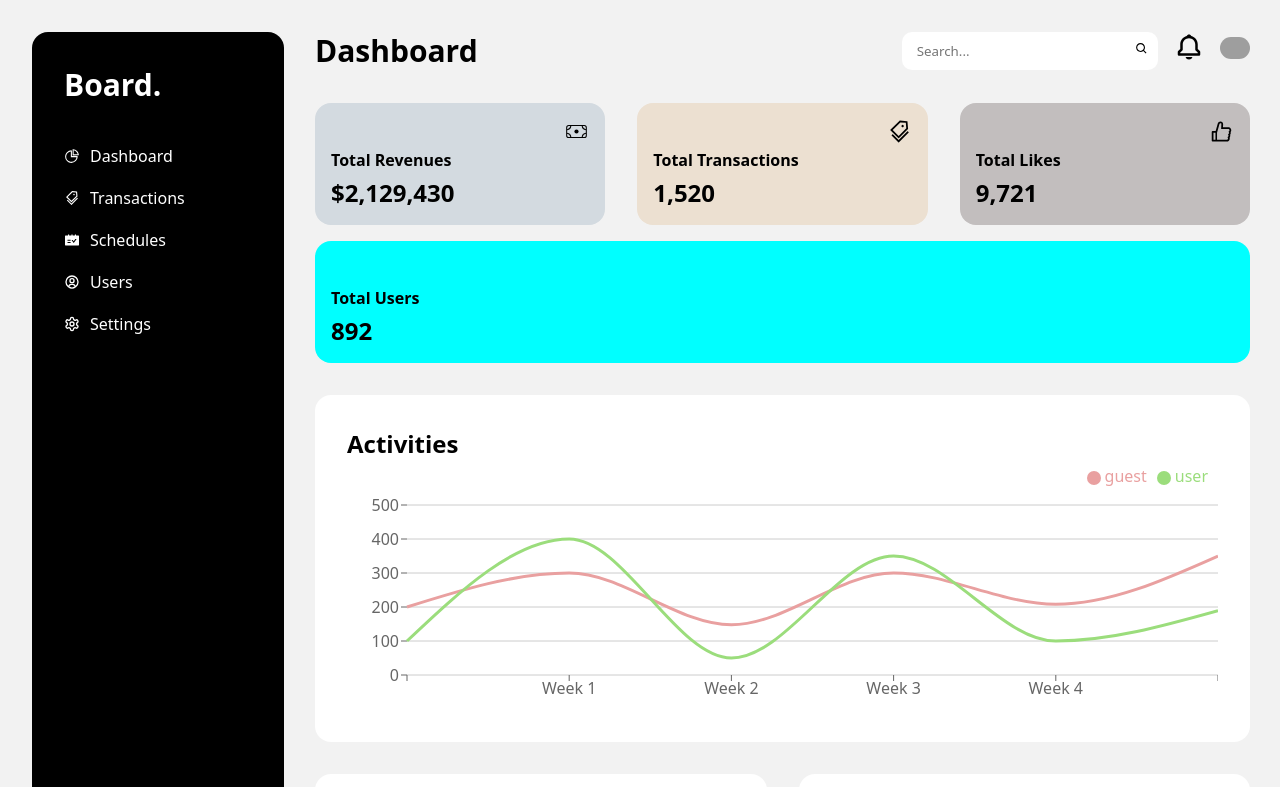
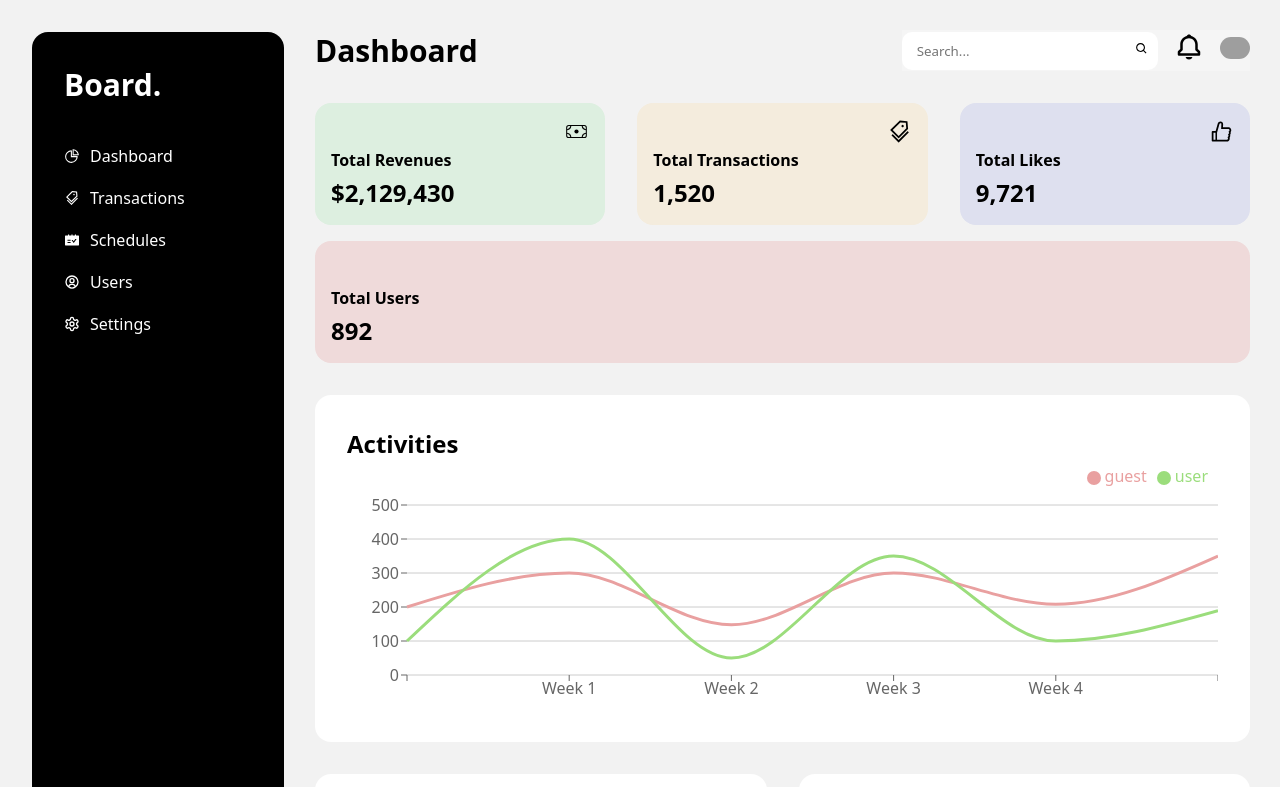
Before and after one commit to SasiSekarP/openinapp_front_end, a React (Create React App) app: page / in a window 1280 px wide. Shown: the top 787 px of the page. Built offline with nearby package versions, Linux system fonts and the light colour scheme; grey boxes are pictures that could not be loaded; some icons are missing.

Commit message:
color added

```diff
--- a/src/style/home.css
+++ b/src/style/home.css
@@ -80,6 +80,8 @@
     display: flex;
     column-gap: 1rem;
     align-items: center;
+    background-color: #F5F5F5;
+
 }
 
 .bellicon{
@@ -139,19 +141,23 @@
 }
 
 .aliceblue{
-    background-color: rgb(211, 218, 224);
+    background-color: #DDEFE0;
+;
 }
 
 .antiquewhite{
-    background-color: rgb(236, 224, 209);
+    background-color: #F4ECDD;
+
 }
 
 .aqua{
-    background-color: aqua;
+    background-color: #EFDADA;
+
 }
 
 .gray{
-    background-color: rgb(194, 190, 190);
+    background-color: #DEE0EF;
+
 }
 
 .homepagefourcontainericontag{
--- a/src/style/login.css
+++ b/src/style/login.css
@@ -2,7 +2,7 @@
     display: flex;
     width: 100%;
     min-height: 100vh;
-    background-color: whitesmoke;
+    background-color: #F5F5F5;
 }
 
 .loginscreenleftcontainer{
```
